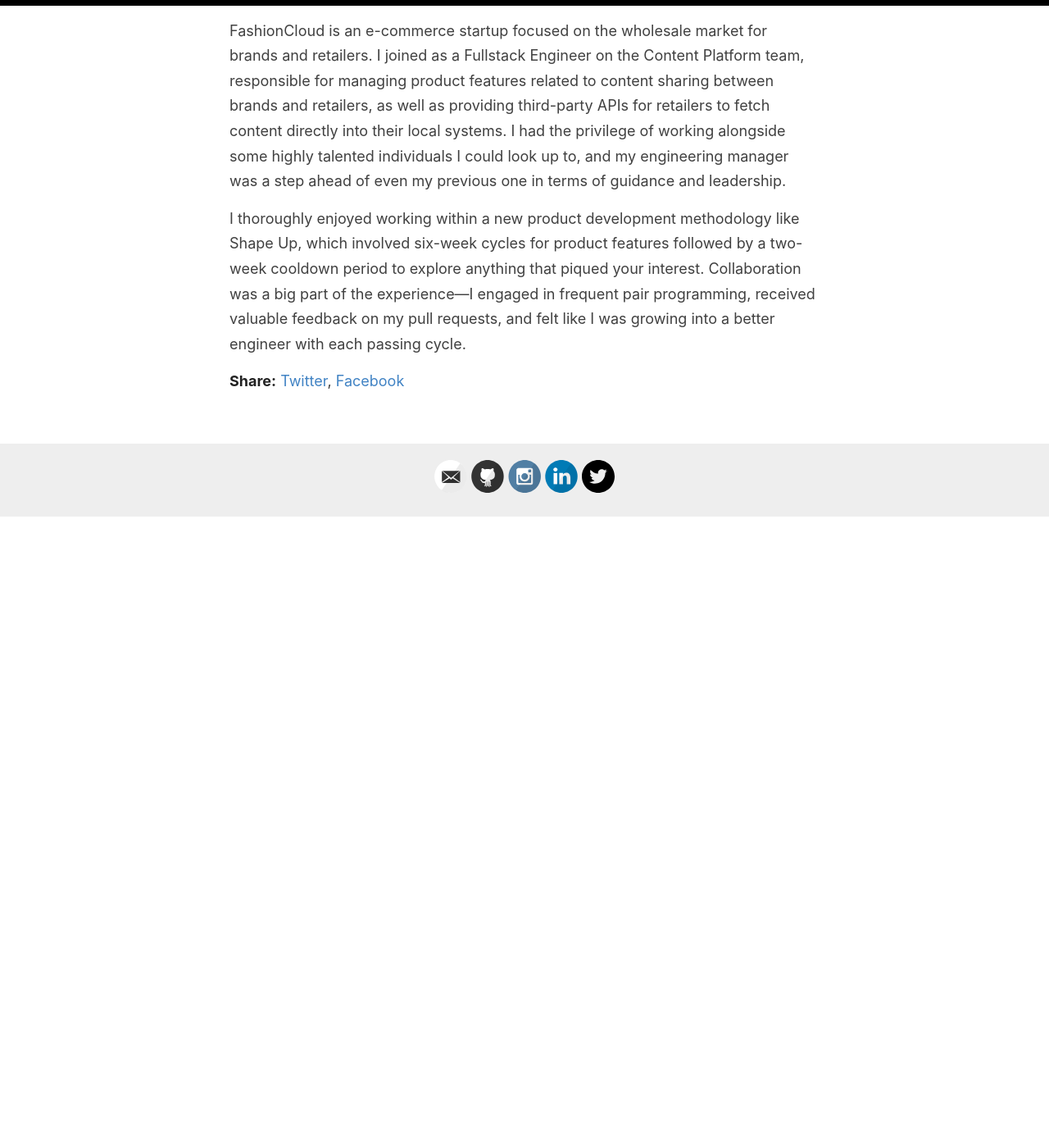
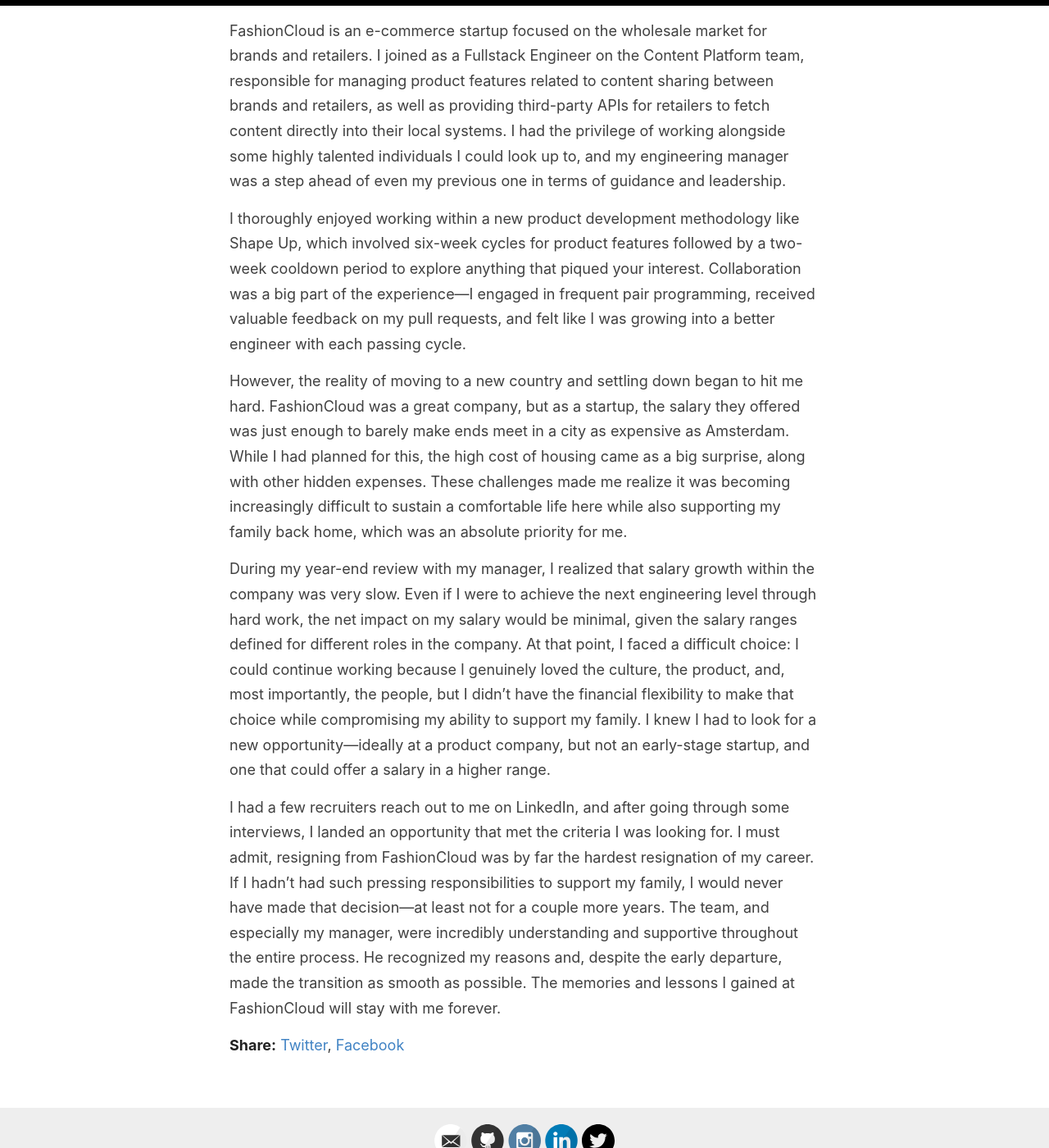
Before and after one commit to Ubaidbutt/ubaidbutt.github.io, a Jekyll site: the page built from _posts/2024-11-24-job-change.md, in a window 1280 px wide and 1400 px high, scrolled down 2791 px. Shown: the whole window at 82% size. Built offline with Jekyll 4.4.1, drawn with Linux system fonts in a browser that asks for light colours; before the commit the page ends 3421 px from its top, so only the background shows below that.

Commit message:
Finished fashion cloud

```diff
--- a/_posts/2024-11-24-job-change.md
+++ b/_posts/2024-11-24-job-change.md
@@ -12,7 +12,6 @@
 I am going to share the stories of my resignations, detailing what I was doing, why I decided to resign, and how each event unfolded.
 
 # AlphaBOLD
-
 Just like your first love, your first company always holds a special place in your heart, and the same is true for me with AlphaBOLD. It was the company where I began my career, joining as a graduate engineer in a newly established AI and IoT department alongside just my engineering manager. AlphaBOLD, primarily a CRM consultancy, had launched the AI and IoT department to develop innovative products and tap into its existing enterprise customer base.
 
 During my nearly three years at AlphaBOLD, I wore many hats. I worked on everything from building PoCs to MVPs related to ML and IoT, demoing solutions to potential customers, gathering feedback, iterating on those solutions, and eventually acquiring customers. It was a rollercoaster ride where I learned to navigate challenges independently—designing solutions, pitching them, building a team, and ultimately delivering products to customers.
@@ -35,3 +34,9 @@
 FashionCloud is an e-commerce startup focused on the wholesale market for brands and retailers. I joined as a Fullstack Engineer on the Content Platform team, responsible for managing product features related to content sharing between brands and retailers, as well as providing third-party APIs for retailers to fetch content directly into their local systems. I had the privilege of working alongside some highly talented individuals I could look up to, and my engineering manager was a step ahead of even my previous one in terms of guidance and leadership.
 
 I thoroughly enjoyed working within a new product development methodology like Shape Up, which involved six-week cycles for product features followed by a two-week cooldown period to explore anything that piqued your interest. Collaboration was a big part of the experience—I engaged in frequent pair programming, received valuable feedback on my pull requests, and felt like I was growing into a better engineer with each passing cycle.
+
+However, the reality of moving to a new country and settling down began to hit me hard. FashionCloud was a great company, but as a startup, the salary they offered was just enough to barely make ends meet in a city as expensive as Amsterdam. While I had planned for this, the high cost of housing came as a big surprise, along with other hidden expenses. These challenges made me realize it was becoming increasingly difficult to sustain a comfortable life here while also supporting my family back home, which was an absolute priority for me.
+
+During my year-end review with my manager, I realized that salary growth within the company was very slow. Even if I were to achieve the next engineering level through hard work, the net impact on my salary would be minimal, given the salary ranges defined for different roles in the company. At that point, I faced a difficult choice: I could continue working because I genuinely loved the culture, the product, and, most importantly, the people, but I didn’t have the financial flexibility to make that choice while compromising my ability to support my family. I knew I had to look for a new opportunity—ideally at a product company, but not an early-stage startup, and one that could offer a salary in a higher range.
+
+I had a few recruiters reach out to me on LinkedIn, and after going through some interviews, I landed an opportunity that met the criteria I was looking for. I must admit, resigning from FashionCloud was by far the hardest resignation of my career. If I hadn’t had such pressing responsibilities to support my family, I would never have made that decision—at least not for a couple more years. The team, and especially my manager, were incredibly understanding and supportive throughout the entire process. He recognized my reasons and, despite the early departure, made the transition as smooth as possible. The memories and lessons I gained at FashionCloud will stay with me forever.
```
